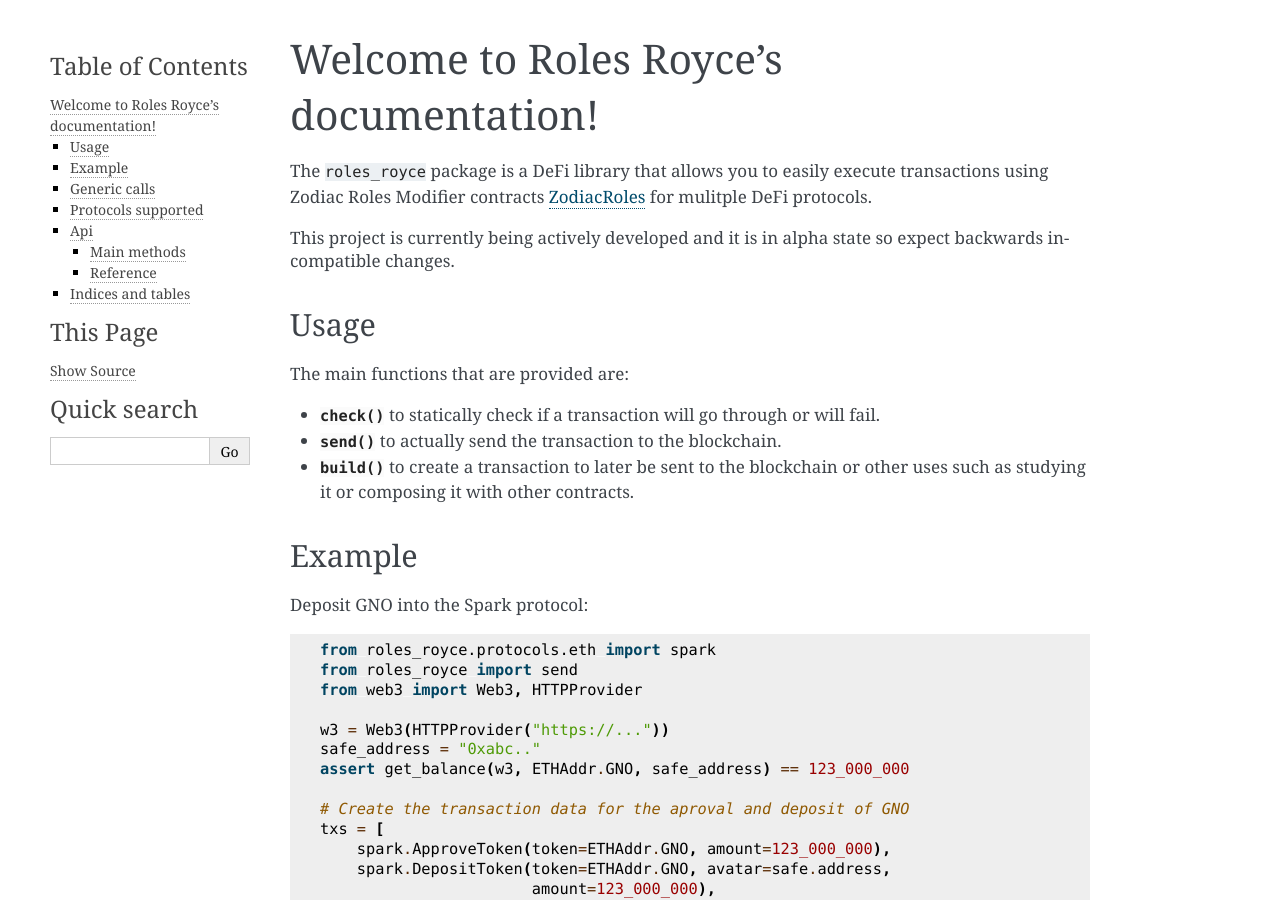
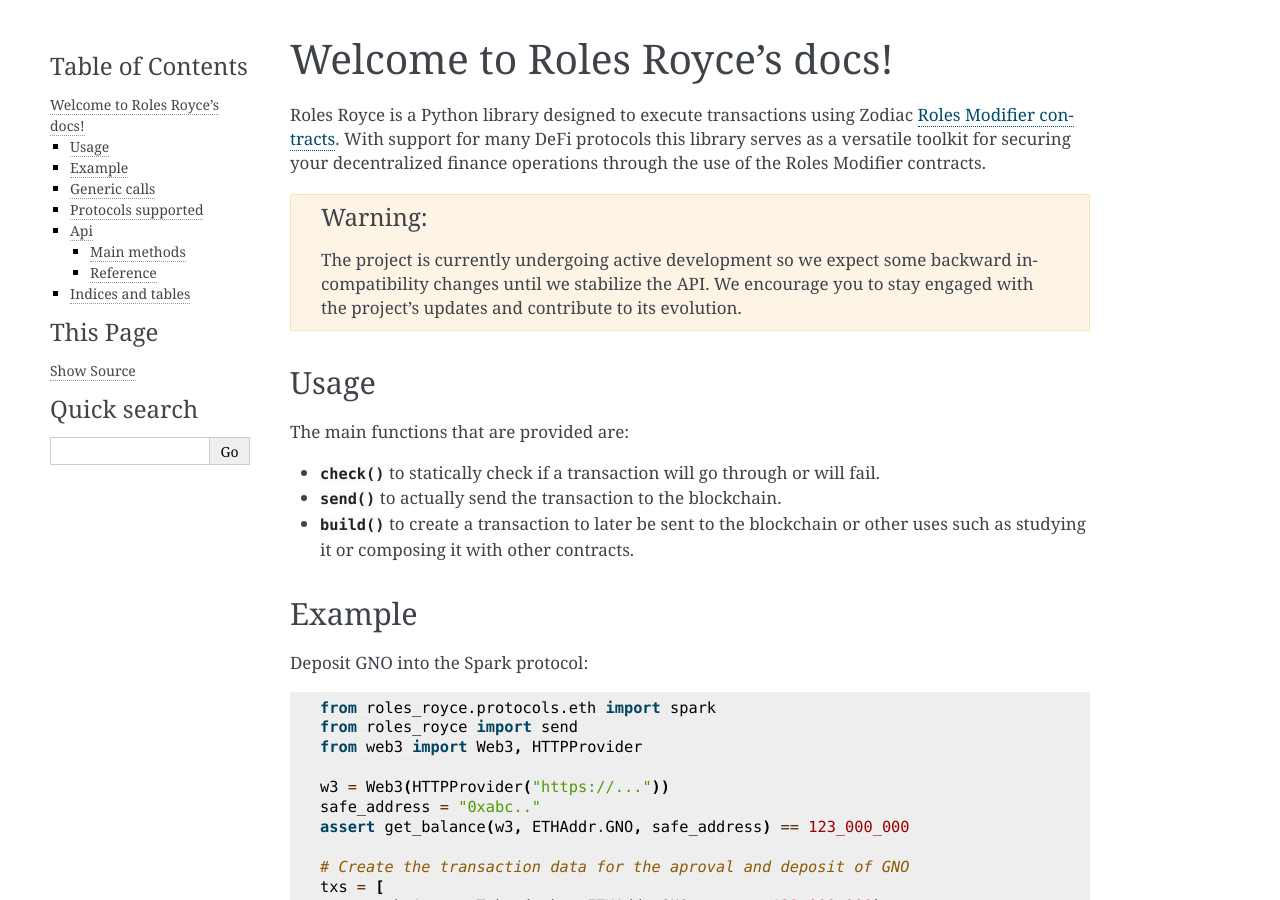
Before and after one commit to karpatkey/roles_royce, a Sphinx documentation site: the page built from docs/index.rst, in a window 1280 px wide and 900 px high. Built offline with Sphinx 7.4.7, drawn with Linux system fonts in a browser that asks for light colours; pages that are not in the unit, such as notebooks, are missing from menus.

Commit message:
Improve the description of the library

```diff
--- a/docs/conf.py
+++ b/docs/conf.py
@@ -39,7 +39,14 @@
 html_theme = 'alabaster'
 html_static_path = ['_static']
 html_theme_options = {
+    'description': 'Execute transactions using Zodiac Roles Modifier contracts.',
     'page_width': '1200px',
+    #'canonical_url': ,
+    "extra_nav_links": {
+        "Source code": 'https://github.com/KarpatkeyDAO/roles_royce/',
+        "Issue tracker": "https://github.com/KarpatkeyDAO/roles_royce/issues",
+        "Karpatkey": 'https://www.karpatkey.com/',
+    }
 }
 
 autodoc_default_options = {
--- a/docs/index.rst
+++ b/docs/index.rst
@@ -1,18 +1,22 @@
-Welcome to Roles Royce's documentation!
-=======================================
+Welcome to Roles Royce's docs!
+==============================
 
 .. toctree::
    :maxdepth: 2
    :caption: Contents:
 
-The ``roles_royce`` package is a DeFi library that allows you to easily execute
-transactions using Zodiac Roles Modifier contracts `ZodiacRoles`_
-for mulitple DeFi protocols.
+Roles Royce is a Python library designed to execute transactions using Zodiac
+`Roles Modifier contracts <https://github.com/gnosis/zodiac-modifier-roles-v1>`_.
+With support for many DeFi protocols this library serves as a versatile toolkit
+for securing your decentralized finance operations through the use of the
+Roles Modifier contracts.
 
-This project is currently being actively developed and it is in alpha state
-so expect backwards incompatible changes.
+.. warning::
+    The project is currently undergoing active development so we expect some
+    backward incompatibility changes until we stabilize the API.
+    We encourage you to stay engaged with the project's updates and contribute
+    to its evolution.
 
-.. _ZodiacRoles: https://github.com/gnosis/zodiac-modifier-roles-v1
 
 Usage
 -----
```
